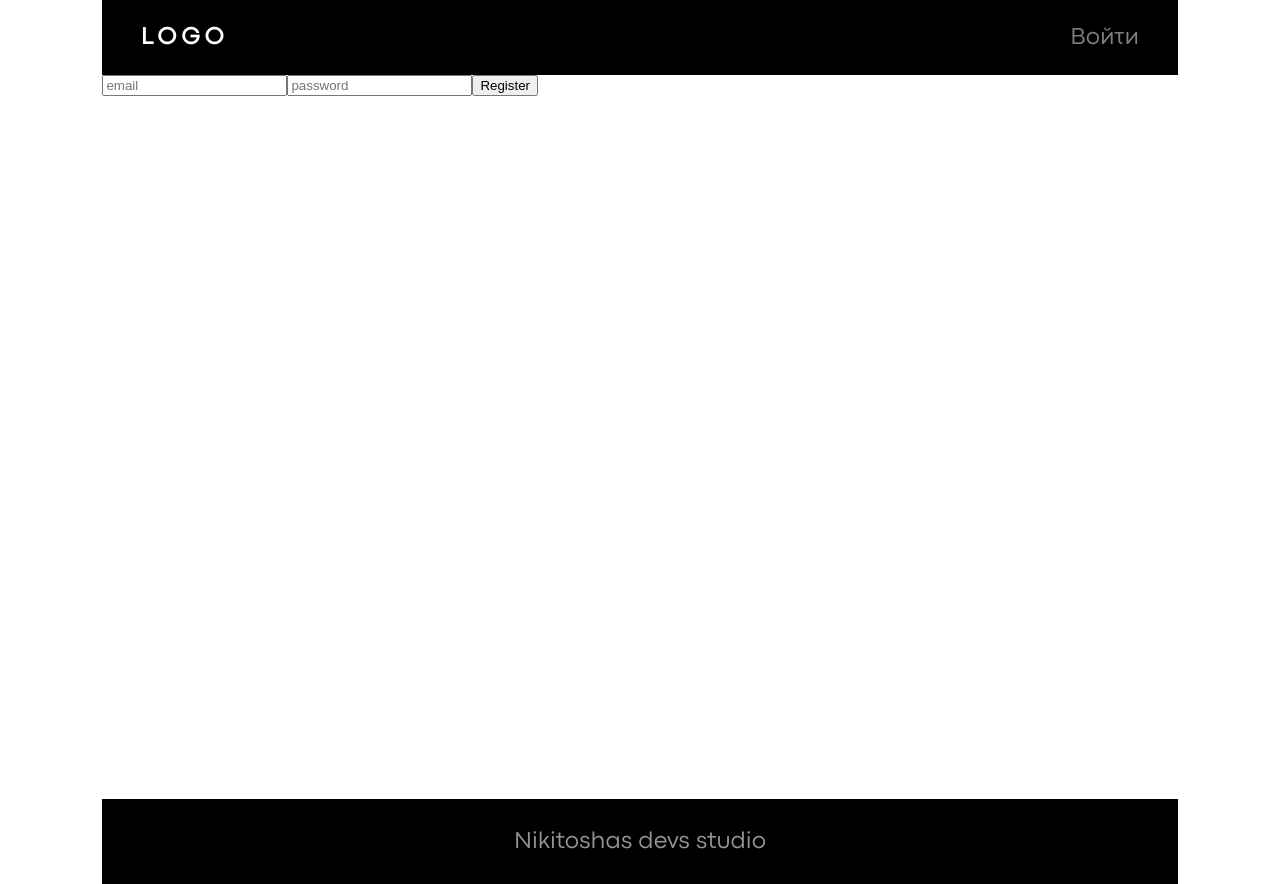
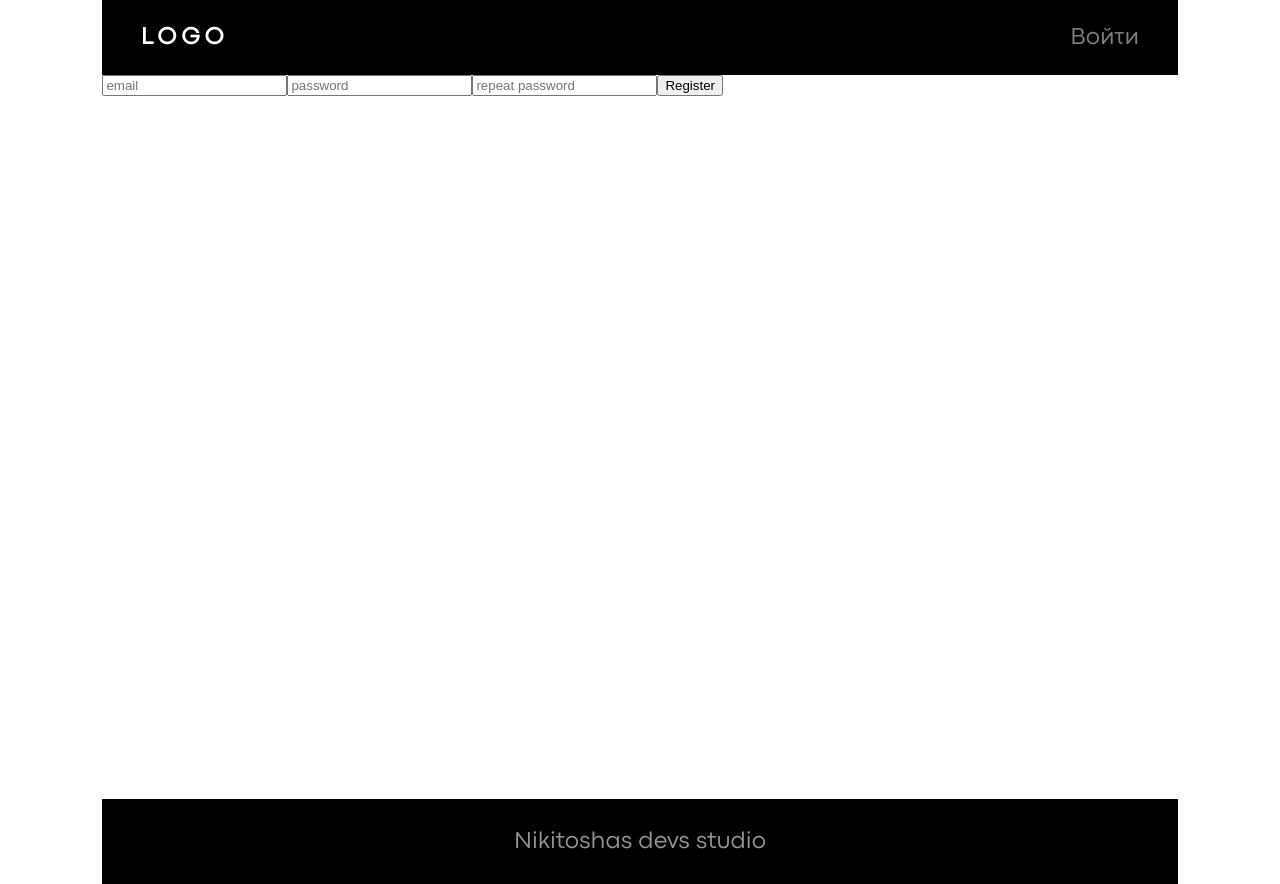
Before and after one commit to 12kot/Document-Flow_v2, a React (Create React App) app: page /register in a window 1280 px wide. Built offline with nearby package versions, Linux system fonts and the light colour scheme.

Commit message:
add login/register, authRedicer

```diff
--- a/src/firebase.js
+++ b/src/firebase.js
@@ -0,0 +1,10 @@
+import { initializeApp } from "firebase/app";
+import { getAnalytics } from "firebase/analytics";
+
+const firebaseConfig = {
+  //input your keys
+};
+
+// Initialize Firebase
+const app = initializeApp(firebaseConfig);
+const analytics = getAnalytics(app);
--- /dev/null
+++ b/src/hooks/login.js
@@ -0,0 +1,9 @@
+import { getAuth, signInWithEmailAndPassword } from "firebase/auth";
+
+const login = (email, password) => {
+  const auth = getAuth();
+
+  return signInWithEmailAndPassword(auth, email, password);
+};
+
+export default login;
--- /dev/null
+++ b/src/hooks/registration.js
@@ -0,0 +1,9 @@
+import { getAuth, createUserWithEmailAndPassword } from "firebase/auth";
+
+const registration = (email, password) => {
+  const auth = getAuth();
+
+  return createUserWithEmailAndPassword(auth, email, password);
+};
+
+export default registration;
--- a/src/hooks/use-auth.js
+++ b/src/hooks/use-auth.js
@@ -1,6 +1,6 @@
 import { useSelector } from "react-redux";
 
-export function useAuth() {
+const useAuth = () => {
   const { email, token, id } = useSelector((state) => state.user);
 
   return {
@@ -8,4 +8,6 @@ export function useAuth() {
     token,
     id,
   };
-}
+};
+
+export default useAuth;
--- a/src/pages/AuthPage/Form/Form.jsx
+++ b/src/pages/AuthPage/Form/Form.jsx
@@ -1,9 +1,8 @@
-import { useState } from "react";
+import React from "react";
 
-const Form = ({ title, handleClick }) => {
-  const [email, setEmail] = useState("");
-  const [pass, setPass] = useState("");
-
+const Form = ({
+  email, setEmail, pass, setPass, repeatPass, setRepeatPass,
+  title, handleClick, }) => {
   return (
     <div>
       <input
@@ -18,7 +17,17 @@ const Form = ({ title, handleClick }) => {
         onChange={(e) => setPass(e.target.value)}
         placeholder="password"
       />
-      <button onClick={() => handleClick(email, pass)}>{title}</button>
+      {setRepeatPass ? (
+        <input
+          type="password"
+          value={repeatPass}
+          onChange={(e) => setRepeatPass(e.target.value)}
+          placeholder="repeat password"
+        />
+      ) : (
+        <span />
+      )}
+      <button onClick={() => handleClick()}>{title}</button>
     </div>
   );
 };
--- a/src/pages/AuthPage/LoginPage.jsx
+++ b/src/pages/AuthPage/LoginPage.jsx
@@ -1,23 +1,37 @@
 import React from "react";
 import Form from "./Form/Form";
-import { useDispatch } from "react-redux";
+import { useDispatch, useSelector } from "react-redux";
+import login from "../../hooks/login";
+import { changeEmail, changePass } from "../../store/slices/authSlice";
 import { setUser } from "../../store/slices/userSlice";
-import { getAuth, signInWithEmailAndPassword } from "firebase/auth";
 
 const LoginPage = () => {
   const dispatch = useDispatch();
+  const email = useSelector((state) => state.auth.email);
+  const pass = useSelector((state) => state.auth.password);
 
-  const handleLogin = (email, password) => {
-    const auth = getAuth();
+  const setEmail = (text) => {
+    dispatch(changeEmail({ text }));
+  };
 
-    signInWithEmailAndPassword(auth, email, password)
-      .then(console.log)
-      .catch(console.error);
+  const setPass = (text) => {
+    dispatch(changePass({ text }));
+  };
+
+  const handleLogin = () => {
+    login(email, pass).then(user => dispatch(setUser({...user.user})));
   };
 
   return (
     <div>
-      <Form title="Log In" handleClick={handleLogin} />
+      <Form
+        title="Log In"
+        handleClick={handleLogin}
+        email={email}
+        setEmail={setEmail}
+        pass={pass}
+        setPass={setPass}
+      />
     </div>
   );
 };
--- a/src/pages/AuthPage/RegisterPage.jsx
+++ b/src/pages/AuthPage/RegisterPage.jsx
@@ -1,20 +1,44 @@
 import React from "react";
 import Form from "./Form/Form";
-import { useDispatch } from "react-redux";
+import { useDispatch, useSelector } from "react-redux";
+import registration from "../../hooks/registration";
+import { changeEmail, changePass, changeRepeatPass } from "../../store/slices/authSlice";
 import { setUser } from "../../store/slices/userSlice";
-import { getAuth, createUserWithEmailAndPassword } from "firebase/auth";
 
 const RegisterPage = () => {
   const dispatch = useDispatch();
+  const email = useSelector((state) => state.auth.email);
+  const pass = useSelector((state) => state.auth.password);
+  const repeatPass = useSelector((state) => state.auth.repeatPassword);
 
-  const handleRegister = (email, password) => {
-    const auth = getAuth();
-    createUserWithEmailAndPassword(auth, email, password).then(console.log).catch(console.error);
+  const setEmail = (text) => {
+    dispatch(changeEmail({ text }));
+  };
+
+  const setPass = (text) => {
+    dispatch(changePass({ text }));
+  };
+
+  const setRepeatPass = (text) => {
+    dispatch(changeRepeatPass({ text }));
+  };
+
+  const handleRegister = () => {
+    registration(email, pass, repeatPass).then(user => setUser({...user.user}));
   };
 
   return (
     <div>
-      <Form title="Register" handleClick={handleRegister}/>
+      <Form
+        title="Register"
+        handleClick={handleRegister}
+        email={email}
+        setEmail={setEmail}
+        pass={pass}
+        setPass={setPass}
+        repeatPass={repeatPass}
+        setRepeatPass={setRepeatPass}
+      />
     </div>
   );
 };
--- a/src/pages/Header/Header.jsx
+++ b/src/pages/Header/Header.jsx
@@ -1,10 +1,16 @@
 import React from "react";
 import { NavLink } from "react-router-dom";
+import useAuth from "../../hooks/use-auth";
 import styles from "./Header.module.css";
+import { useDispatch, useSelector } from "react-redux";
+import { removeUser } from "../../store/slices/userSlice";
 
 const Header = (props) => {
+  const email = useSelector(state => state.user.email);
+  const dispatch = useDispatch();
+
   let logOutUser = () => {
-    //props.logOutUser();
+    dispatch(removeUser());
   }
 
   return (
@@ -14,7 +20,7 @@ const Header = (props) => {
       </span>
       <div>
         <span className={styles.item}>
-          <NavLink onClick={logOutUser} to="/login">{false ? `${props.email} (выйти)` : "Войти"}</NavLink>
+          <NavLink onClick={logOutUser} to="/login">{useAuth().isAuth ? `${email} (выйти)` : "Войти"}</NavLink>
         </span>
       </div>
     </header>
--- a/src/store/index.js
+++ b/src/store/index.js
@@ -5,6 +5,6 @@ import userReducer from "./slices/userSlice";
 export const store = configureStore({
     reducer: {
         user: userReducer.reducer,
-        auth: authReducer.reducer,
+        auth: authReducer.reducer
     }
 });
--- a/src/store/slices/authSlice.js
+++ b/src/store/slices/authSlice.js
@@ -1,17 +1,27 @@
 import { createSlice } from "@reduxjs/toolkit";
 
 const initialState = {
-    email: null,
-    password: null,
-    repeatPassword: null
+  email: "",
+  password: "",
+  repeatPassword: "",
 };
 
 const authSlice = createSlice({
-    name: "auth",
-    initialState,
-    reducers: { }
+  name: "auth",
+  initialState,
+  reducers: {
+    changeEmail(state, action) {
+      state.email = action.payload.text;
+    },
+    changePass(state, action) {
+      state.password = action.payload.text;
+    },
+    changeRepeatPass(state, action) {
+      state.repeatPassword = action.payload.text;
+    },
+  },
 });
 
-export const { } = authSlice.actions;
+export const { changeEmail, changePass, changeRepeatPass } = authSlice.actions;
 
 export default authSlice;
--- a/src/store/slices/userSlice.js
+++ b/src/store/slices/userSlice.js
@@ -13,8 +13,8 @@ const userSlice = createSlice({
   reducers: {
     setUser(state, action) {
       state.email = action.payload.email;
-      state.token = action.payload.token;
-      state.id = action.payload.id;
+      state.token = action.payload.accessToken;
+      state.id = action.payload.uid;
       // state.files = action.payload.files;
     },
 
```
